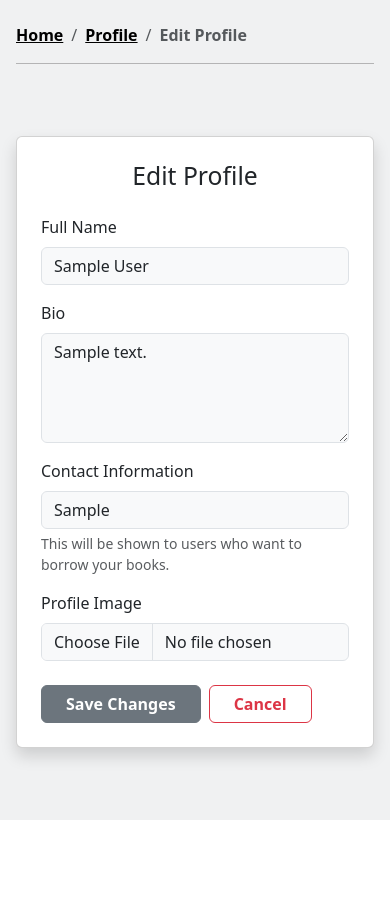
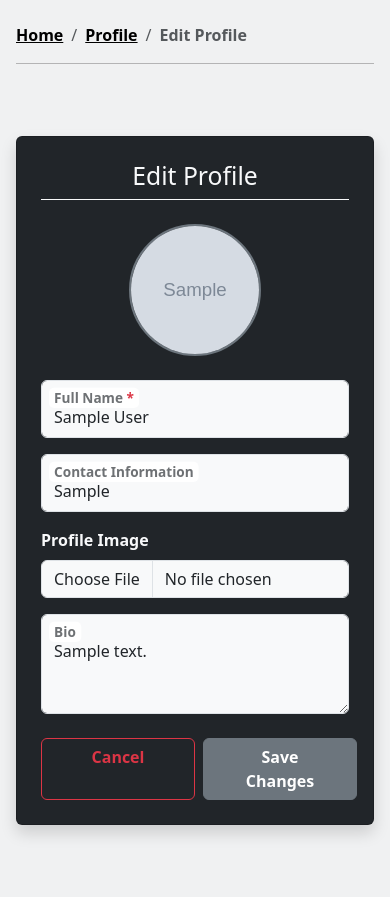
Before and after one commit to TalalAhmad-dev/Book-Sharing-Platform, a Flask app: page /profile/edit in a window 390 px wide. Shown: the part 55-952 px from the top of the page. Before the commit the page ends 875 px from the top, so only its background shows below. Run offline with Flask 3, Linux system fonts and the light colour scheme; a user stored in the database is signed in; tables that the repository leaves empty hold one stand-in row (values such as "Sample post"); grey boxes marked "Sample" are stand-in pictures; some libraries are stand-ins or nearby versions.

Commit message:
Improve profile edit UI and account dropdown
Enhances the profile edit interface with a redesigned dark card layout, floating labels, reorganized fields, and responsive avatar display to improve usability and visual consistency.

Adds a live avatar preview with fallback initials and safe object URL revocation to handle image selection/clearing without leaking resources.

Updates account dropdown to a dark theme, increases contrast and emphasis on key actions, and tweaks dropdown hover colors for consistent styling.

```diff
--- a/static/css/style.css
+++ b/static/css/style.css
@@ -126,8 +126,8 @@ textarea {
 
 .dropdown-item:hover,
 .dropdown-item:focus {
-  color: var(--bs-emphasis-color);
-  background-color: rgba(var(--bs-secondary-rgb), 0.2) !important;
+  color: var(--bs-dark);
+  background-color: var(--bs-light) !important;
 }
 
 .dropdown-item.active,
--- a/templates/base/protected.html
+++ b/templates/base/protected.html
@@ -118,22 +118,22 @@ else '' %}
             <small class="opacity-75 text-truncate d-block">{{ current_user.email }}</small>
         </div>
     </button>
-    <ul class="dropdown-menu dropdown-menu-end w-100 sidebar-account-menu" aria-labelledby="{{ dropdown_id }}">
+    <ul class="dropdown-menu dropdown-menu-dark dropdown-menu-end w-100 sidebar-account-menu" aria-labelledby="{{ dropdown_id }}">
         <li class="px-3 py-2 sidebar-account-info">
-            <div class="fw-semibold text-truncate">{{ current_user.name }}</div>
-            <small class="text-muted text-truncate d-block">{{ current_user.email }}</small>
+            <div class="fw-semibold text-light text-truncate">{{ current_user.name }}</div>
+            <small class="text-light text-truncate d-block">{{ current_user.email }}</small>
         </li>
         <li>
-            <hr class="dropdown-divider">
+            <hr class="dropdown-divider border-white">
         </li>
         <li>
-            <a class="dropdown-item {% if endpoint.startswith('profile.') %}active{% endif %}"
+            <a class="dropdown-item fw-semibold {% if endpoint.startswith('profile.') %}active{% endif %}"
                 href="{{ url_for('profile.view', user_id=current_user.id) }}">
                 <i class="bi bi-person-circle me-2"></i>Profile
             </a>
         </li>
         <li>
-            <a class="dropdown-item text-danger" href="{{ url_for('auth.logout') }}">
+            <a class="dropdown-item text-danger fw-semibold" href="{{ url_for('auth.logout') }}">
                 <i class="bi bi-box-arrow-right me-2"></i>Logout
             </a>
         </li>
--- a/templates/profile/edit.html
+++ b/templates/profile/edit.html
@@ -3,32 +3,72 @@
 {% block title %}Edit Profile - BookShare{% endblock %}
 
 {% block content %}
-<div class="row justify-content-center py-5">
-    <div class="col-md-8">
-        <div class="card shadow">
-            <div class="card-body p-4">
-                <h2 class="card-title text-center mb-4">Edit Profile</h2>
+{% set profile_avatar = url_for('static', filename='uploads/' + current_user.profile_image) if
+current_user.profile_image else '' %}
+<div class="row justify-content-center py-5" data-aos="zoom-in-down" data-aos-easing="linear" data-aos-delay="150"
+    data-aos-offset="0" data-aos-duration="350">
+    <div class="col-md-10 col-lg-9">
+        <div class="card bg-dark text-light shadow">
+            <div class="card-body p-4 p-lg-5">
+                <h2 class="card-title text-center pb-2 mb-4 border-bottom border-light">Edit Profile</h2>
                 <form action="{{ url_for('profile.edit') }}" method="POST" enctype="multipart/form-data">
+                    <div class="text-center mb-4">
+                        {% if profile_avatar %}
+                        <img id="profile_preview_image" src="{{ profile_avatar }}" alt="{{ current_user.name }}"
+                            class="rounded-circle border border-secondary border-2"
+                            style="width: 132px; height: 132px; object-fit: cover;">
+                        {% else %}
+                        <div id="profile_fallback_avatar"
+                            class="rounded-circle bg-secondary-subtle text-dark fw-bold fs-1 border border-secondary border-2 mx-auto d-flex align-items-center justify-content-center"
+                            style="width: 132px; height: 132px;">
+                            {{ (current_user.name or 'U')[:1]|upper }}
+                        </div>
+                        <img id="profile_preview_image" src="" alt="{{ current_user.name }}"
+                            class="rounded-circle border border-secondary border-2 d-none"
+                            style="width: 132px; height: 132px; object-fit: cover;">
+                        {% endif %}
+                        {% if profile_avatar %}
+                        <div id="profile_fallback_avatar"
+                            class="rounded-circle bg-secondary-subtle text-dark fw-bold fs-1 border border-secondary border-2 mx-auto d-flex align-items-center justify-content-center d-none"
+                            style="width: 132px; height: 132px;">
+                            {{ (current_user.name or 'U')[:1]|upper }}
+                        </div>
+                        {% endif %}
+                    </div>
+
+                    <div class="mb-3 form-floating">
+                        <input type="text" class="form-control" id="name" name="name" value="{{ current_user.name }}"
+                            placeholder="Enter Full Name" required autocomplete="name">
+                        <label for="name" class="form-label fw-semibold">Full Name <span
+                                class="text-danger fw-bold">*</span></label>
+                    </div>
+
+                    <div class="mb-1 form-floating">
+                        <input type="tel" class="form-control" id="contact" name="contact"
+                            value="{{ current_user.contact or '' }}" placeholder="Phone number, social handle, etc."
+                            autocomplete="tel">
+                        <label for="contact" class="form-label fw-semibold">Contact Information</label>
+                    </div>
+                    <div class="form-text text-light fst-italic mb-3">
+                        <!-- <i class="bi bi-info-circle me-1"></i>This may be visible to members who request your books. -->
+                    </div>
+
                     <div class="mb-3">
-                        <label for="name" class="form-label">Full Name</label>
-                        <input type="text" class="form-control" id="name" name="name" value="{{ current_user.name }}" required>
+                        <label for="profile_image" class="form-label fw-semibold">Profile Image</label>
+                        <input type="file" class="form-control" id="profile_image" name="profile_image"
+                            accept="image/*">
                     </div>
-                    <div class="mb-3">
-                        <label for="bio" class="form-label">Bio</label>
-                        <textarea class="form-control" id="bio" name="bio" rows="4" placeholder="Tell us a bit about yourself and your book interests...">{{ current_user.bio or '' }}</textarea>
+
+                    <div class="mb-4 form-floating">
+                        <textarea class="form-control floating-textarea-height" id="bio" name="bio"
+                            placeholder="Tell us a bit about yourself and your book interests...">{{ current_user.bio or '' }}</textarea>
+                        <label for="bio" class="form-label fw-semibold">Bio</label>
                     </div>
-                    <div class="mb-3">
-                        <label for="contact" class="form-label">Contact Information</label>
-                        <input type="text" class="form-control" id="contact" name="contact" value="{{ current_user.contact or '' }}" placeholder="Phone number, social media link, etc.">
-                        <div class="form-text">This will be shown to users who want to borrow your books.</div>
-                    </div>
-                    <div class="mb-4">
-                        <label for="profile_image" class="form-label">Profile Image</label>
-                        <input type="file" class="form-control" id="profile_image" name="profile_image">
-                    </div>
+
                     <div class="d-flex gap-2">
-                        <button type="submit" class="btn btn-secondary fw-semibold px-4">Save Changes</button>
-                        <a href="{{ url_for('profile.view', user_id=current_user.id) }}" class="btn btn-outline-danger fw-semibold px-4">Cancel</a>
+                        <a href="{{ url_for('profile.view', user_id=current_user.id) }}"
+                            class="btn btn-outline-danger fw-semibold px-4 col-6">Cancel</a>
+                        <button type="submit" class="btn btn-secondary fw-semibold px-4 col-6">Save Changes</button>
                     </div>
                 </form>
             </div>
@@ -36,3 +76,41 @@
     </div>
 </div>
 {% endblock %}
+
+{% block scripts %}
+<script>
+    const initialProfileAvatar = profile_avatar | tojson;
+    const profileImageInput = document.getElementById('profile_image');
+    const previewImage = document.getElementById('profile_preview_image');
+    const fallbackAvatar = document.getElementById('profile_fallback_avatar');
+    let currentProfilePreviewUrl = null;
+
+    if (profileImageInput && previewImage && fallbackAvatar) {
+        profileImageInput.addEventListener('change', function () {
+            const selectedFile = this.files && this.files[0];
+
+            if (currentProfilePreviewUrl) {
+                URL.revokeObjectURL(currentProfilePreviewUrl);
+                currentProfilePreviewUrl = null;
+            }
+
+            if (!selectedFile) {
+                previewImage.src = initialProfileAvatar;
+                if (initialProfileAvatar) {
+                    previewImage.classList.remove('d-none');
+                    fallbackAvatar.classList.add('d-none');
+                } else {
+                    previewImage.classList.add('d-none');
+                    fallbackAvatar.classList.remove('d-none');
+                }
+                return;
+            }
+
+            currentProfilePreviewUrl = URL.createObjectURL(selectedFile);
+            previewImage.src = currentProfilePreviewUrl;
+            previewImage.classList.remove('d-none');
+            fallbackAvatar.classList.add('d-none');
+        });
+    }
+</script>
+{% endblock %}
```
